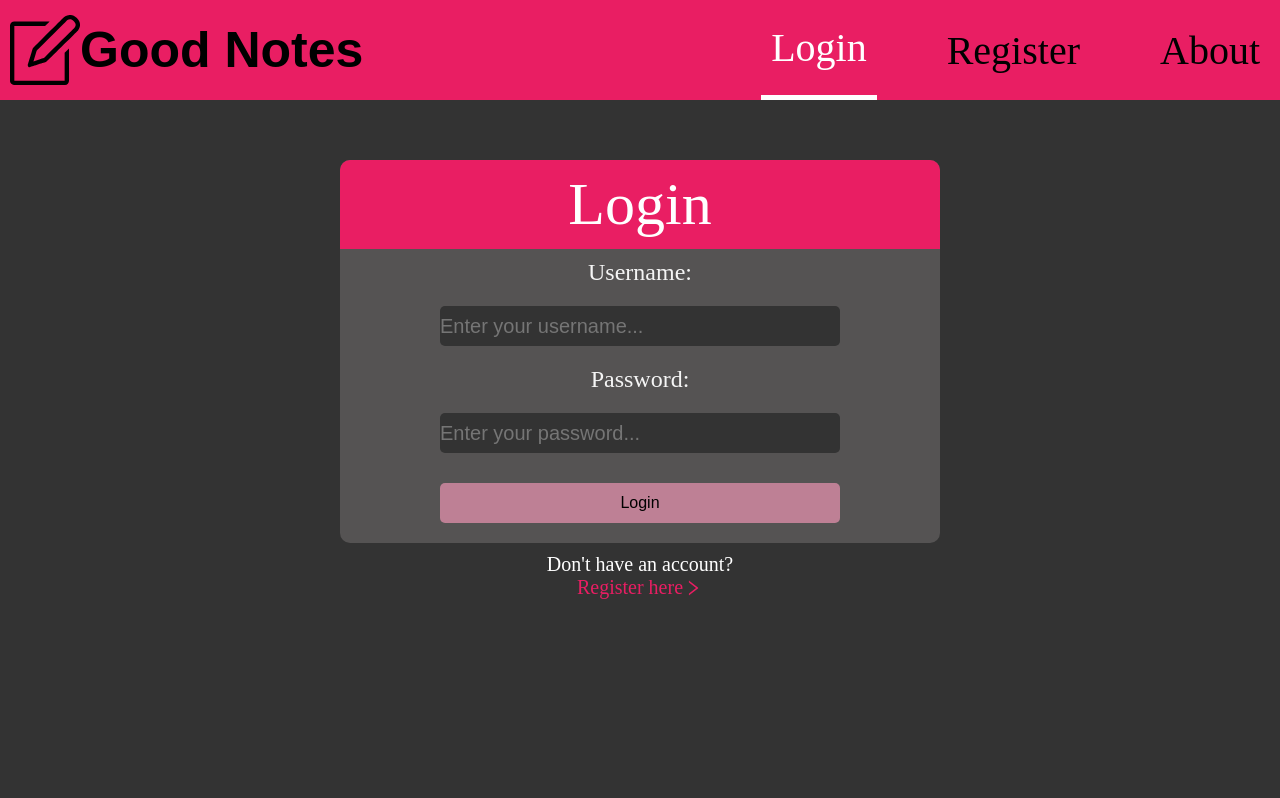
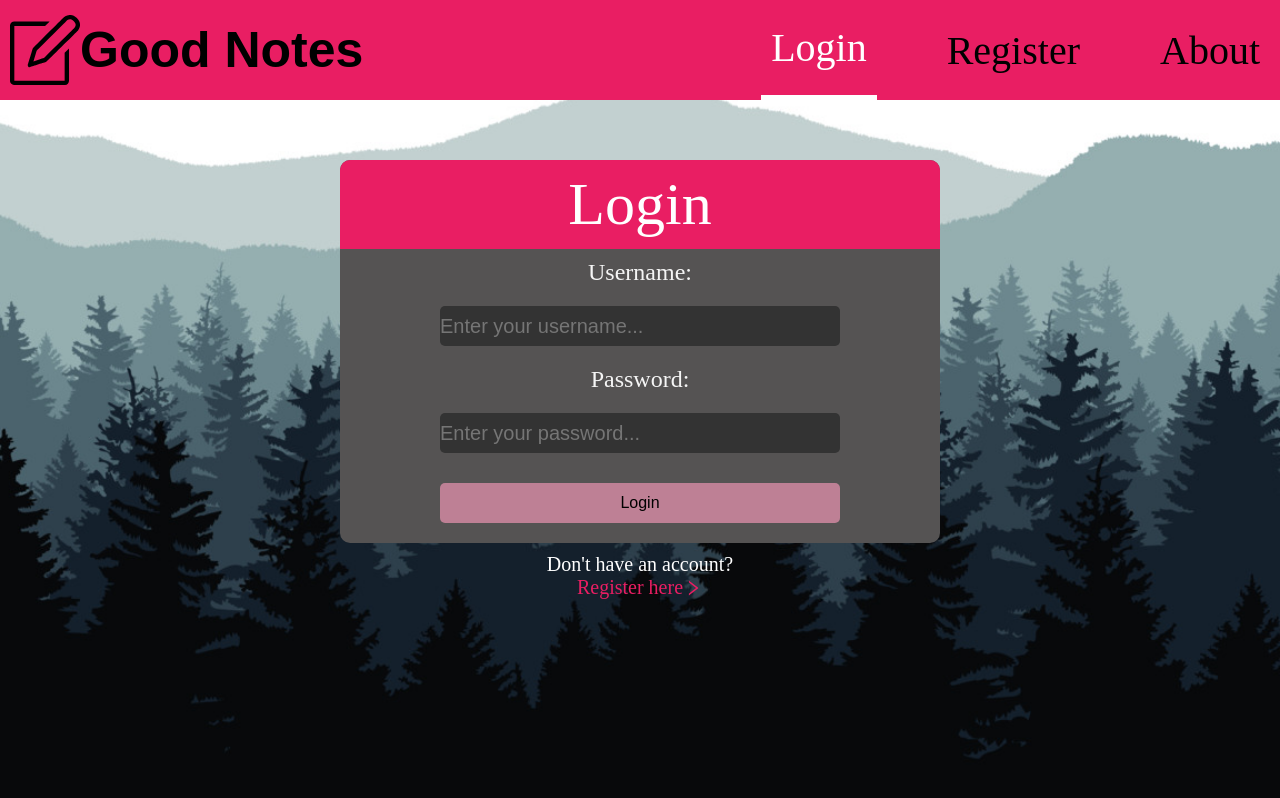
Before and after one commit to Coz1n1/good-notes-client, a React (Create React App) app: page /login in a window 1280 px wide. Built offline with nearby package versions, Linux system fonts and the light colour scheme.

Commit message:
front access

```diff
--- a/src/components/App.js
+++ b/src/components/App.js
@@ -14,6 +14,7 @@ function App() {
           <Route path='/login' element={<Login />}></Route>
           <Route path='/register' element={<Register />}></Route>
           <Route path='/about' element={<About />}></Route>
+          <Route path='/authorized' element={<Auth />}></Route>
         </Routes>
       </Router>
     </>
--- a/src/components/Login.js
+++ b/src/components/Login.js
@@ -1,7 +1,7 @@
 import React from 'react'
 import Navbar from './Navbar'
 import '../styles/login.css'
-import { NavLink } from 'react-router-dom'
+import { NavLink, useNavigate } from 'react-router-dom'
 import { AiOutlineRight } from 'react-icons/ai'
 import { useState } from 'react'
 import Axios from 'axios'
@@ -10,6 +10,7 @@ export default function Login() {
     const [response, setResponse] = useState('')
     const [username, setUsername] = useState('')
     const [password, setPassword] = useState('')
+    const navigate = useNavigate()
 
     const loginSubmit = () => {
         if (username !== '' && password !== '') {
@@ -20,7 +21,13 @@ export default function Login() {
                 }
             ).then((response) => {
                 console.log(response.data)
-                setResponse(response.data.back)
+                if (!response.data.err) {
+                    //navigate("/authorized")
+                    console.log('ok')
+                    localStorage.setItem('accessToken', response.data)
+                } else {
+                    setResponse(response.data.err)
+                }
             })
         } else {
             setResponse('Fill in all blanks')
@@ -29,6 +36,7 @@ export default function Login() {
 
     return (
         <>
+            <div className='login-container'>
                 <Navbar />
                 <div className='login-form'>
                     <div className='login-form-header'>Login</div>
@@ -40,6 +48,7 @@ export default function Login() {
                     <button onClick={loginSubmit} className='login-form-submit'>Login</button>
                 </div>
                 <div className='login-to-register'>Don't have an account?<NavLink to='/register' className='login-to-register-link'>Register here<AiOutlineRight /></NavLink></div>
+            </div>
         </>
     )
 }
--- a/src/styles/login.css
+++ b/src/styles/login.css
@@ -4,6 +4,15 @@
 
 html {
     font-size: 20px;
+}
+
+.login-container {
+    background-position: center;
+    background-repeat: no-repeat;
+    background-size: cover;
+    height: 100vh;
+    width: 100%;
+    background-image: url("../images/forest.jpg");
 }
 
 .login-form {
```
Also changed, not shown: src/images/forest.jpg (added). Lines whose indentation alone changed are shown as unchanged.
